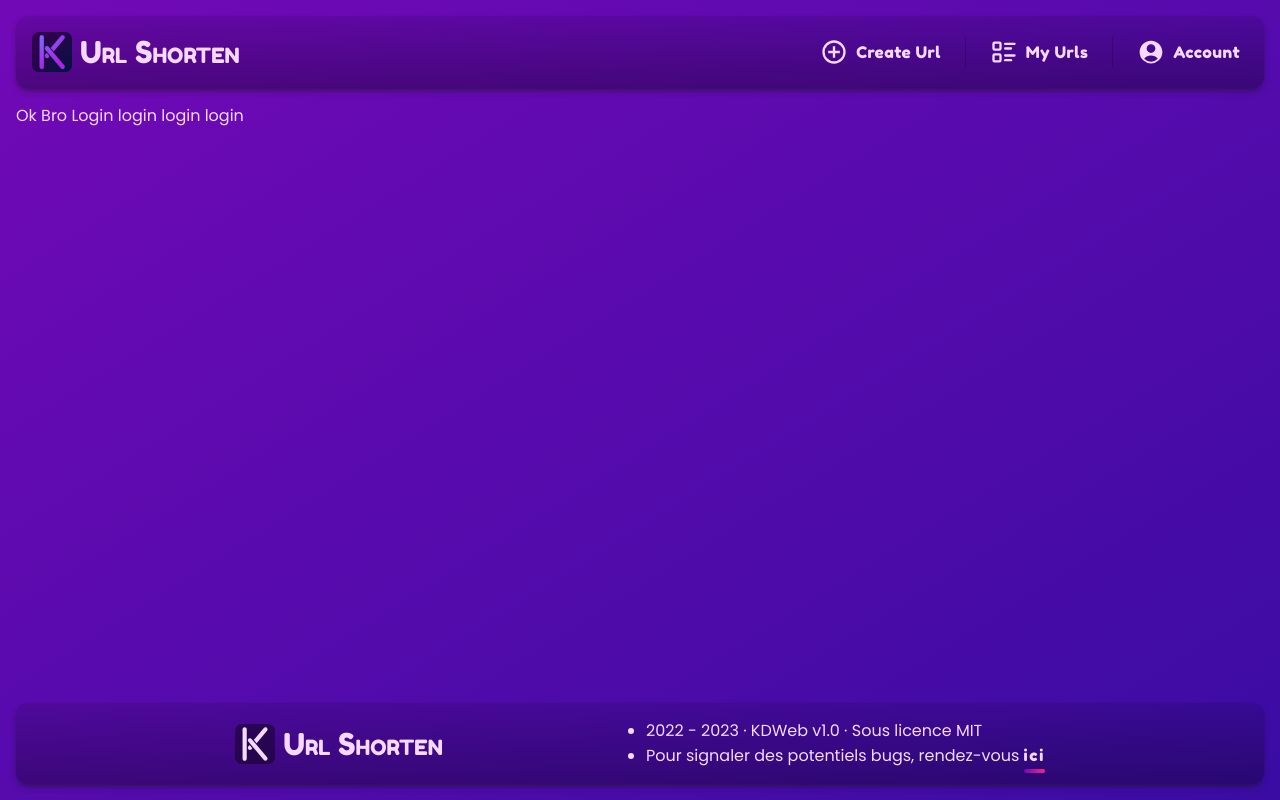
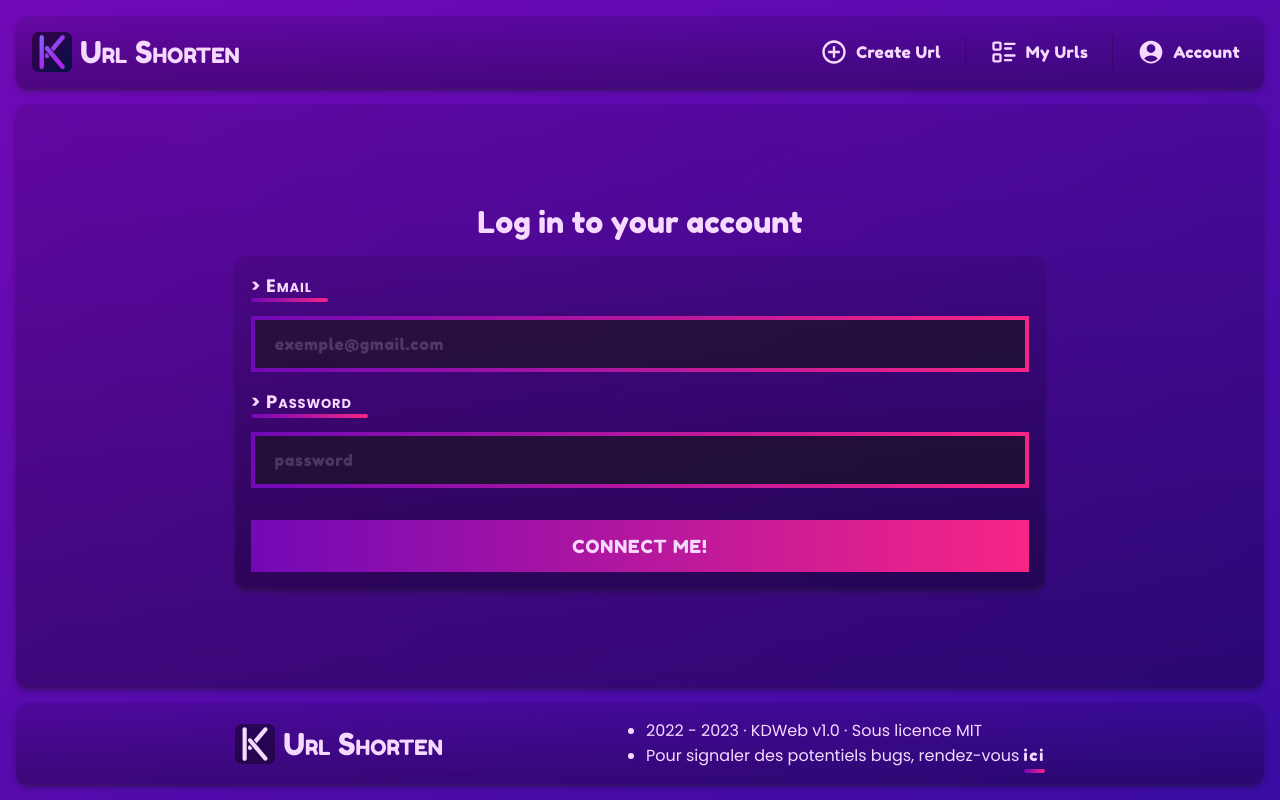
Before and after one commit to KevinDurand974/shorter_url_app, a Next.js app in the folder apps/client/: page /login in a window 1280 px wide. Built offline with nearby package versions, Linux system fonts and the light colour scheme.

Commit message:
End style and start testing

```diff
--- a/apps/client/src/pages/login.tsx
+++ b/apps/client/src/pages/login.tsx
@@ -1,10 +1,110 @@
+import Head from "next/head"
+import { Fragment } from "react"
+import { ErrorMessage, Field, Form, Formik, FormikHelpers } from "formik"
+import { trpc } from "@libs/trpc"
+import { loginSchema } from "@shorter/validators"
+import { useFormikZodAdapter } from "@libs/useFormikZodAdapter"
+
 type Props = {}
 
+type FormValues = {
+	email: string
+	password: string
+}
+
 const LoginPage = (props: Props) => {
+	const onSubmit = async (
+		values: FormValues,
+		{ setSubmitting }: FormikHelpers<FormValues>
+	) => {
+		setSubmitting(false)
+		const data = await trpc.login.mutate(values)
+
+		console.log(data)
+	}
+
 	return (
-		<section>
-			<h1>Ok Bro Login login login login</h1>
-		</section>
+		<Fragment>
+			<Head>
+				<title>Log in to your account - Url Shorten</title>
+				<meta
+					name="description"
+					content="Login account page, not less, not more."
+				/>
+			</Head>
+
+			<span id="main" className="fixed translate-y-[-99999999]" tabIndex={-1} />
+
+			<section className="p-2 sm:p-4 box flex justify-center absolute inset-0">
+				<div className="flex flex-col gap-2 sm:gap-4 my-auto w-full sm:w-2/3">
+					<h1 className="font-fredoka text-lg sm:text-3xl text-center">
+						Log in to your account
+					</h1>
+
+					<Formik
+						initialValues={{ email: "", password: "" }}
+						validationSchema={useFormikZodAdapter(loginSchema)}
+						onSubmit={onSubmit}
+					>
+						{({ isSubmitting, isValid }) => (
+							<Form className="sm:box sm:p-4 flex flex-col gap-4">
+								<>
+									<div className="flex flex-col gap-4">
+										<label
+											htmlFor="email"
+											className="custom-underline before:right-0 before:bottom-[-2px] w-fit font-bold caps-small text-lg tracking-wider pr-4"
+										>
+											&gt; Email
+										</label>
+										<Field
+											id="email"
+											type="email"
+											name="email"
+											placeholder="exemple@gmail.com"
+											className="bg-t-alt/60 border-2 sm:border-4 px-5 py-3 font-fredoka tracking-wider  placeholder:text-text/20 shadow-lg shadow-transparent hover:shadow-accent/50 transition-all duration-[0.4s] outline-none focus:shadow-gradient-top text-sm sm:text-base border-image"
+										/>
+										<ErrorMessage
+											name="email"
+											component="div"
+											className="font-fredoka tracking-wider text-sm -mt-2 text-danger/80"
+										/>
+									</div>
+
+									<div className="flex flex-col gap-4">
+										<label
+											htmlFor="password"
+											className="custom-underline before:right-0 before:bottom-[-2px] w-fit font-bold caps-small text-lg tracking-wider pr-4"
+										>
+											&gt; Password
+										</label>
+										<Field
+											id="password"
+											type="password"
+											name="password"
+											placeholder="password"
+											className="bg-t-alt/60 border-2 sm:border-4 px-5 py-3 font-fredoka tracking-wider  placeholder:text-text/20 shadow-lg shadow-transparent hover:shadow-accent/50 transition-all duration-[0.4s] outline-none focus:shadow-gradient-top text-sm sm:text-base border-image"
+										/>
+										<ErrorMessage
+											name="password"
+											component="div"
+											className="font-fredoka tracking-wider text-sm -mt-2 text-danger/80"
+										/>
+									</div>
+
+									<button
+										type="submit"
+										className="px-5 py-3 font-fredoka tracking-wider bg-gradient-to-r from-gradient-top to-accent mt-4 uppercase transition-all duration-[0.4s] text-sm sm:text-lg disabled:grayscale disabled:opacity-20"
+										disabled={!isValid || isSubmitting}
+									>
+										Connect me!
+									</button>
+								</>
+							</Form>
+						)}
+					</Formik>
+				</div>
+			</section>
+		</Fragment>
 	)
 }
 
```
